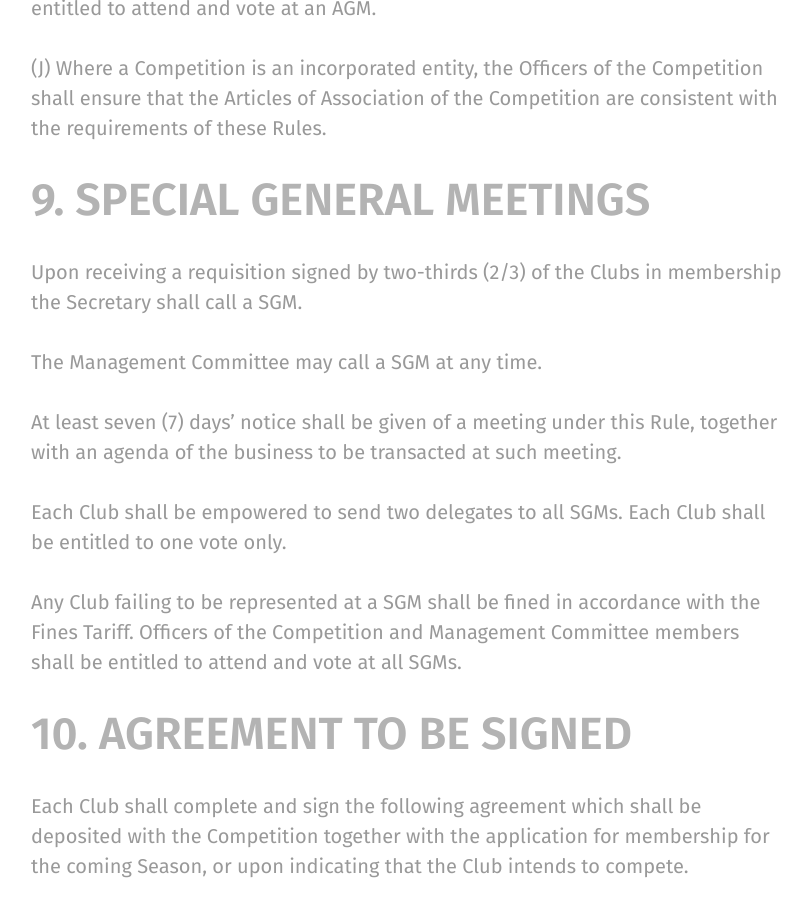
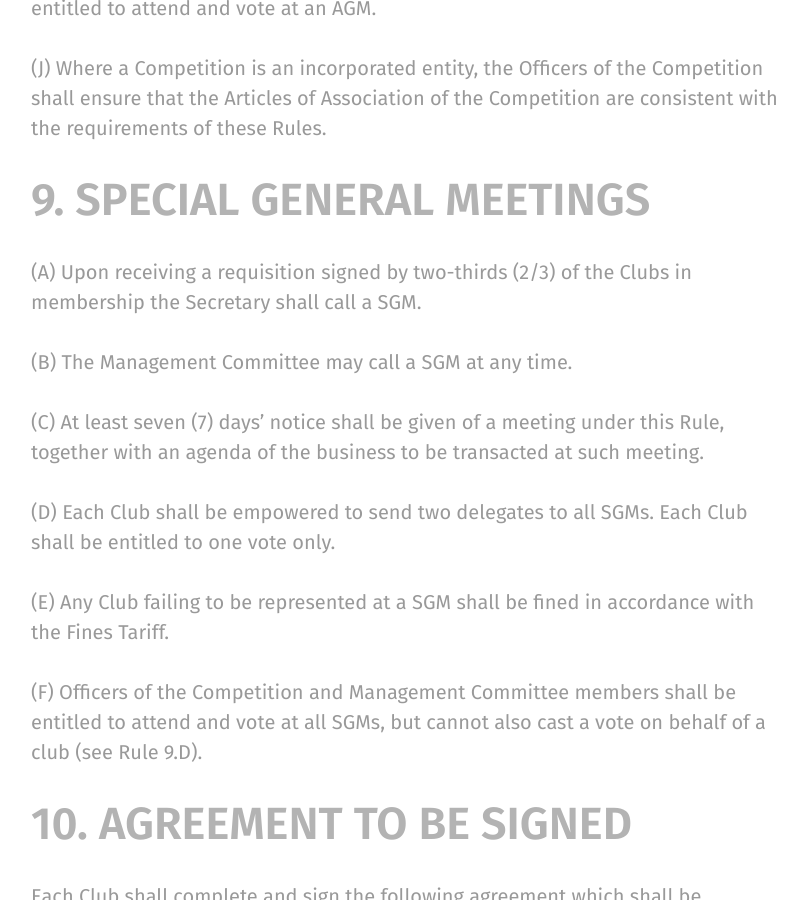
Before and after one commit to rotherleague/Rother, a Jekyll site: the page built from rules.md, in a window 1280 px wide and 900 px high, scrolled down 17686 px. Shown: the whole window, without its empty margins (49-861 px from the left). Built offline with Jekyll 4.4.1, drawn with Linux system fonts in a browser that asks for light colours; nearby versions of some CDN libraries.

Commit message:
Update 09.md

```diff
--- a/_includes/rules/09.md
+++ b/_includes/rules/09.md
@@ -1,12 +1,13 @@
 # 9. SPECIAL GENERAL MEETINGS
 
-Upon receiving a requisition signed by two-thirds (2/3) of the Clubs in membership the Secretary shall call a SGM.
+(A) Upon receiving a requisition signed by two-thirds (2/3) of the Clubs in membership the Secretary shall call a SGM.
 
-The Management Committee may call a SGM at any time.
+(B) The Management Committee may call a SGM at any time.
 
-At least seven (7) days’ notice shall be given of a meeting under this Rule, together with an agenda of the business to be transacted at such meeting.
+(C) At least seven (7) days’ notice shall be given of a meeting under this Rule, together with an agenda of the business to be transacted at such meeting.
 
-Each Club shall be empowered to send two delegates to all SGMs. Each Club shall be entitled to one vote only.
+(D) Each Club shall be empowered to send two delegates to all SGMs. Each Club shall be entitled to one vote only.
 
-Any Club failing to be represented at a SGM shall be fined in accordance with the Fines Tariff.
-Officers of the Competition and Management Committee members shall be entitled to attend and vote at all SGMs.
+(E) Any Club failing to be represented at a SGM shall be fined in accordance with the Fines Tariff.
+
+(F) Officers of the Competition and Management Committee members shall be entitled to attend and vote at all SGMs, but cannot also cast a vote on behalf of a club (see Rule 9.D).
```
